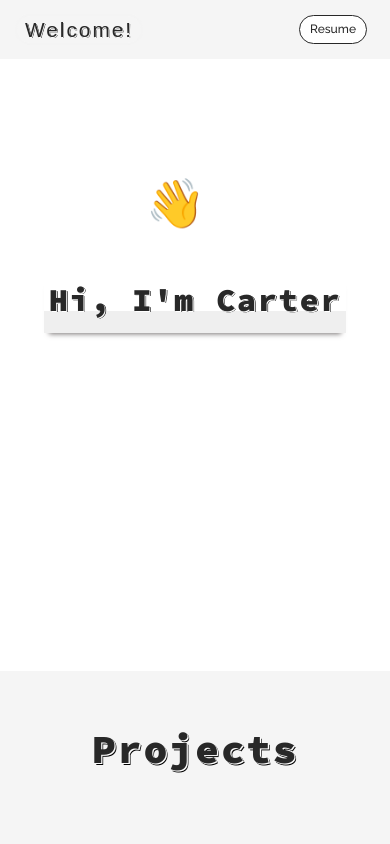
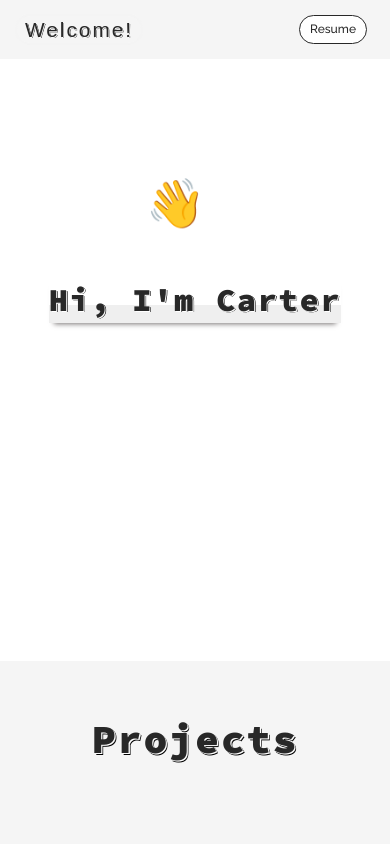
Before and after one commit to carterrmoore/Portfolio, a plain HTML site: page index.html in a window 390 px wide. Shown: the top 844 px of the page. Drawn offline with Linux system fonts and the light colour scheme; a web font is replaced by a local one.

Commit message:
Hero Padding

```diff
--- a/css/portfoliostylesheet.css
+++ b/css/portfoliostylesheet.css
@@ -178,7 +178,8 @@ body {
 
 .portfolio-title {
     font-size: clamp(2rem, 3vw + 1rem, 4rem);
-    margin-bottom: 1em;
+    padding: 0;
+    /* margin-bottom: 1em; */
     font-family: 'Source Code Pro', monospace;
     font-weight: 900;
     letter-spacing: 1.8px;
@@ -333,7 +334,6 @@ body::before {
         font-weight: 900;
         letter-spacing: 1.7px;
         padding-right: 0px;
-        padding: 0px 5px 10px;
 
     }
 
```
